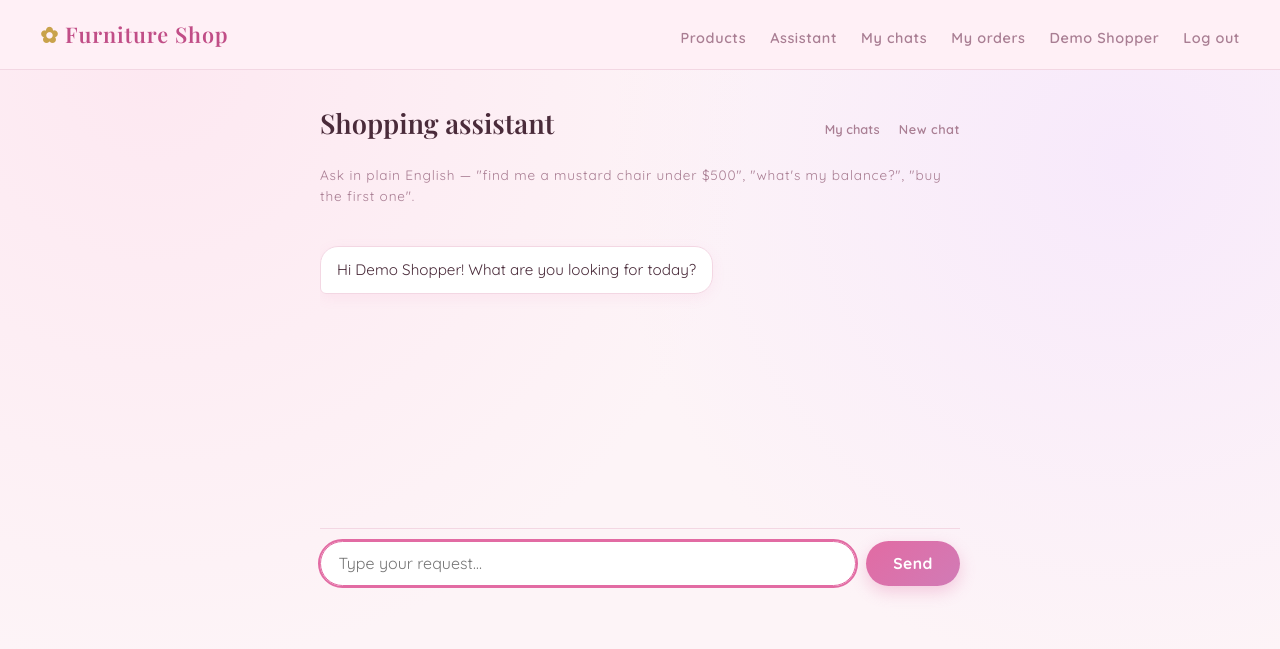
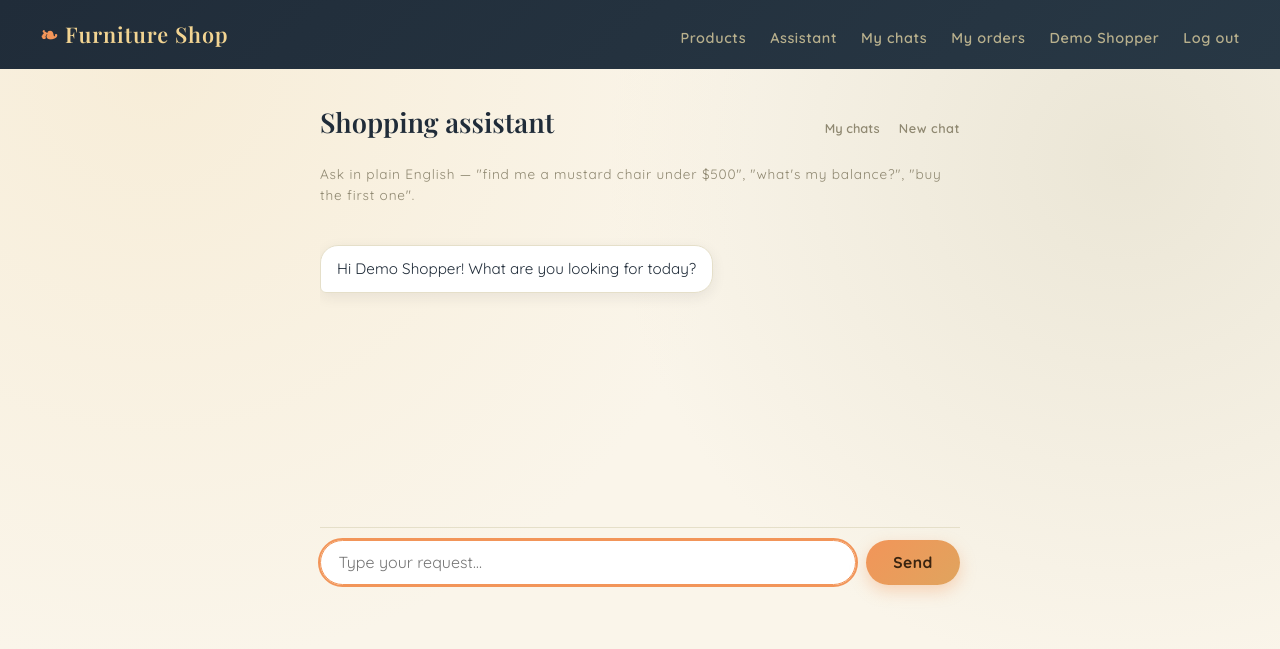
Before and after one commit to Rukia3d/my-furniture-buyer-app, a Node server app: page /assistant in a window 1280 px wide. Shown: the top 649 px of the page. Run offline with Node 20, Linux system fonts and the light colour scheme; the visitor is signed in with stand-in values (Sample User, id 1); data comes from the database, SQL or seed files in the repository; data that the repository does not hold is empty; some libraries are stand-ins or nearby versions; some web fonts are replaced.

Commit message:
Autumn Harvest palette: jet-black header, sand background, tangerine accents, peach highlights
Co-Authored-By: Claude Fable 5 <noreply@anthropic.com>
Claude-Session: https://claude.ai/code/session_01DgggjsH3QYnREmX7oXTDdx

```diff
--- a/public/style.css
+++ b/public/style.css
@@ -2,26 +2,28 @@
 
 * { box-sizing: border-box; margin: 0; padding: 0; }
 
+/* Autumn Harvest: deep green-blues, golden harvest tones, rich sand. */
 :root {
-  --ink: #4a2b3a;
-  --muted: #a97e93;
-  --paper: #fdf4f7;
+  --ink: #202c39;          /* Jet Black (deep) */
+  --ink-2: #283845;        /* Jet Black (soft) */
+  --khaki: #b8b08d;        /* Khaki Beige */
+  --peach: #f2d492;        /* Soft Peach */
+  --accent: #f29559;       /* Tangerine Dream */
+  --accent-dark: #c96e2f;
+  --accent-soft: #f9ead0;
+  --muted: #8f8871;
+  --paper: #faf5ea;
   --card: #ffffff;
-  --line: #f3d7e3;
-  --accent: #e26ba3;
-  --accent-dark: #c14e87;
-  --accent-soft: #fbe3ee;
-  --gold: #c9a24b;
-  --header: #fff0f6;
-  --shadow: 0 10px 30px rgba(226, 107, 163, .14);
+  --line: #e5dfc9;
+  --shadow: 0 10px 30px rgba(32, 44, 57, .12);
 }
 
 body {
   font-family: "Quicksand", "Avenir Next", system-ui, sans-serif;
   color: var(--ink);
   background:
-    radial-gradient(circle at 12% 8%, #fde8f1 0%, transparent 45%),
-    radial-gradient(circle at 88% 20%, #f7e9fb 0%, transparent 40%),
+    radial-gradient(circle at 12% 8%, #f7edd8 0%, transparent 45%),
+    radial-gradient(circle at 88% 20%, #ebe6d6 0%, transparent 40%),
     var(--paper);
   background-attachment: fixed;
   line-height: 1.55;
@@ -35,23 +37,24 @@ header {
   justify-content: space-between;
   align-items: baseline;
   padding: 1.1rem 2.5rem;
-  background: var(--header);
-  border-bottom: 1px solid var(--line);
+  background: linear-gradient(135deg, var(--ink), var(--ink-2));
 }
 header h1 { font-size: 1.35rem; font-weight: 600; letter-spacing: .04em; }
-.brand { color: var(--accent-dark); text-decoration: none; }
-.brand::before { content: "✿ "; color: var(--gold); }
+.brand { color: var(--peach); text-decoration: none; }
+.brand::before { content: "❧ "; color: var(--accent); }
 header nav { display: flex; align-items: baseline; }
 header nav a {
-  color: var(--muted);
+  color: var(--khaki);
   text-decoration: none;
   margin-left: 1.5rem;
   font-size: .9rem;
   font-weight: 600;
   letter-spacing: .04em;
 }
-header nav a:hover { color: var(--accent-dark); }
+header nav a:hover { color: var(--peach); }
 .inline-form { display: inline; margin-left: 1.5rem; }
+header .link-button { color: var(--khaki); }
+header .link-button:hover { color: var(--peach); }
 .link-button {
   background: none; border: none; cursor: pointer;
   color: var(--muted); font-size: .9rem; font-weight: 600; letter-spacing: .04em;
@@ -165,18 +168,18 @@ main { max-width: 1160px; margin: 0 auto; padding: 2rem 2.5rem 4rem; }
   padding: .6rem .9rem; font-size: 1rem; font-family: inherit;
   border: 1px solid var(--line); border-radius: 14px; background: #fff; color: var(--ink);
 }
-.stacked-form input:focus, .buy-form input:focus, .chat-form input:focus {
+.stacked-form input:focus, .buy-form input:focus, .chat-form input:focus, .name-form input:focus {
   outline: 2px solid var(--accent); border-color: var(--accent);
 }
 .button-primary {
-  background: linear-gradient(135deg, var(--accent), #d17bb6);
-  color: #fff; border: none; cursor: pointer;
+  background: linear-gradient(135deg, var(--accent), #e0a45e);
+  color: #3a2410; border: none; cursor: pointer;
   padding: .65rem 1.7rem; font-size: .98rem; font-weight: 700; font-family: inherit;
   border-radius: 999px; letter-spacing: .03em;
-  box-shadow: 0 6px 16px rgba(226, 107, 163, .3);
+  box-shadow: 0 6px 16px rgba(242, 149, 89, .35);
   transition: transform .15s ease, box-shadow .15s ease;
 }
-.button-primary:hover { transform: translateY(-1px); box-shadow: 0 8px 20px rgba(226, 107, 163, .4); }
+.button-primary:hover { transform: translateY(-1px); box-shadow: 0 8px 20px rgba(242, 149, 89, .45); }
 .form-footer { margin-top: 1rem; color: var(--muted); font-size: .9rem; }
 .form-footer a { color: var(--accent-dark); font-weight: 600; }
 
@@ -214,13 +223,13 @@ main { max-width: 1160px; margin: 0 auto; padding: 2rem 2.5rem 4rem; }
 .chat-msg { max-width: 85%; padding: .7rem 1rem; border-radius: 18px; font-size: .95rem; white-space: pre-wrap; }
 .chat-msg.user {
   align-self: flex-end;
-  background: linear-gradient(135deg, var(--accent), #d17bb6);
-  color: #fff; border-bottom-right-radius: 6px;
+  background: linear-gradient(135deg, var(--ink-2), var(--ink));
+  color: var(--peach); border-bottom-right-radius: 6px;
 }
 .chat-msg.assistant {
   align-self: flex-start; background: #fff;
   border: 1px solid var(--line); border-bottom-left-radius: 6px;
-  box-shadow: 0 4px 14px rgba(226, 107, 163, .08);
+  box-shadow: 0 4px 14px rgba(32, 44, 57, .08);
 }
 .chat-msg.thinking { color: var(--muted); }
 .chat-msg p { margin: 0 0 .4rem; }
```
Also changed, not shown: other parts of public/style.css (+16 -19 lines).
